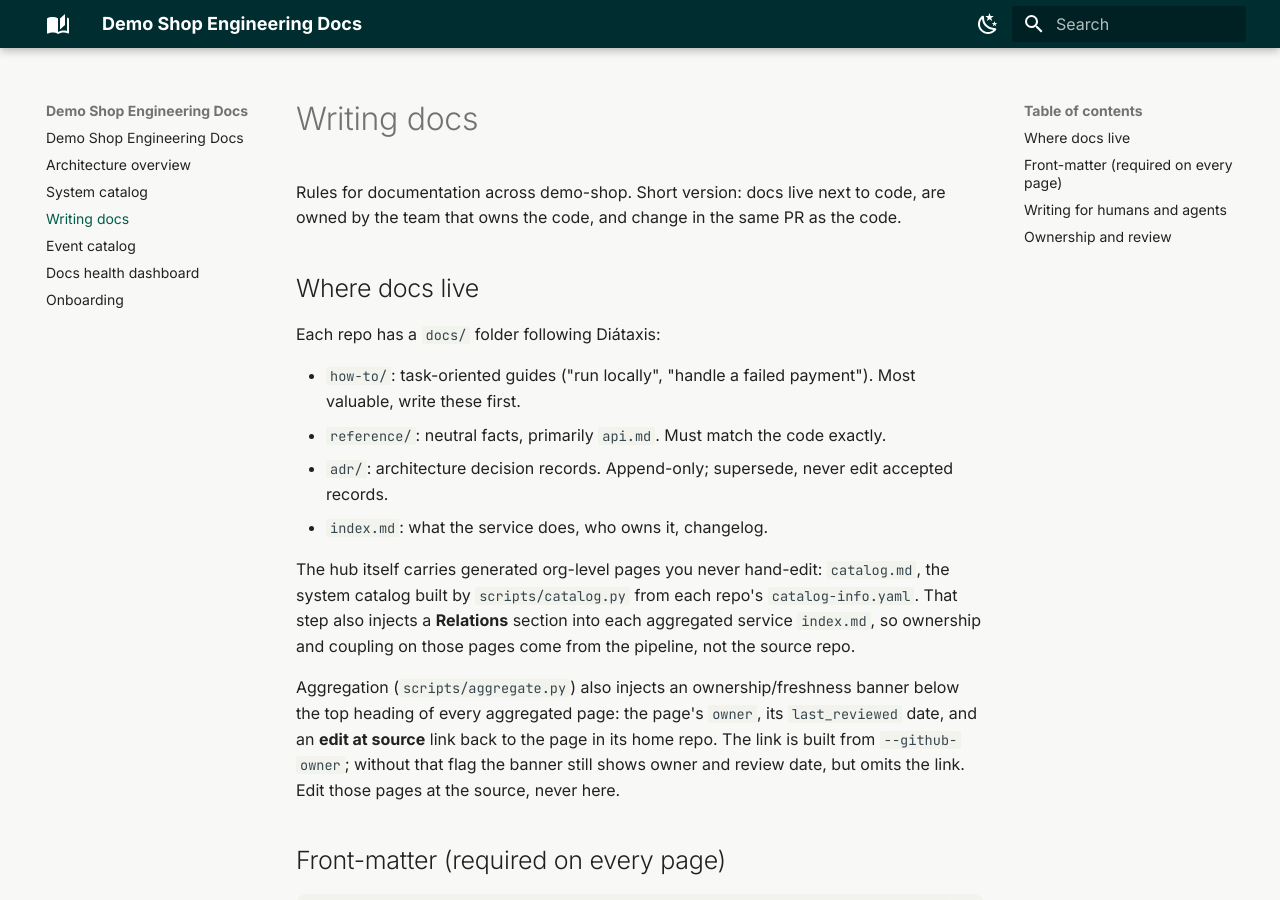
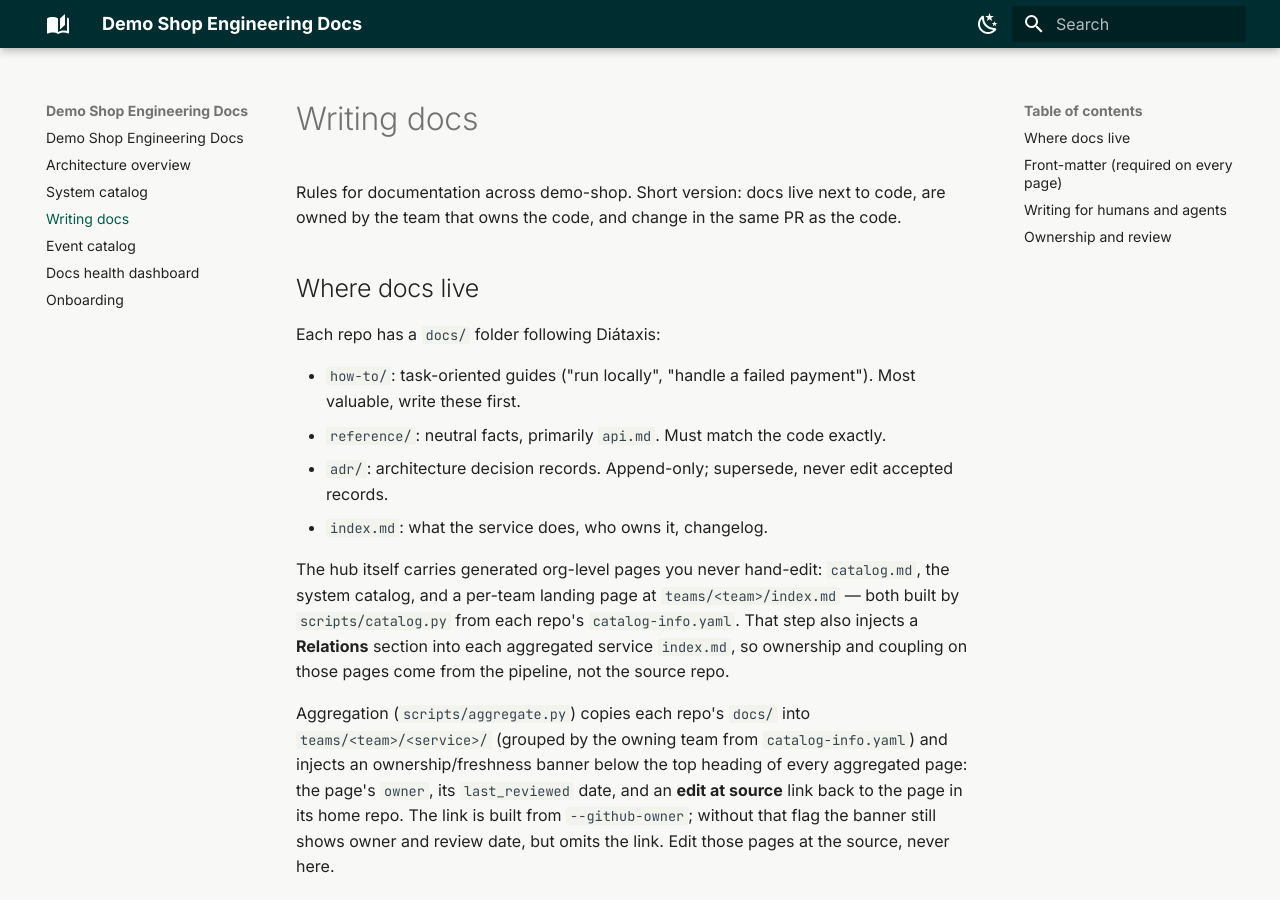
Before and after one commit to elmersson/poc-docs-hub, an MkDocs documentation site: the page built from docs/docs-guide.md, in a window 1280 px wide and 900 px high. Built offline with MkDocs 1.6.1 and Material for MkDocs 9.7.7, drawn with Linux system fonts in a browser that asks for light colours.

Commit message:
docs: update after #7
Reflect the by-team docs reorganization in the docs guide:
- catalog.py now also generates per-team landing pages at teams/<team>/index.md
- aggregate.py now copies repo docs into teams/<team>/<service>/, grouped by owner

Co-Authored-By: Claude Opus 4.8 (1M context) <noreply@anthropic.com>

```diff
--- a/docs/docs-guide.md
+++ b/docs/docs-guide.md
@@ -17,9 +17,9 @@ Each repo has a `docs/` folder following Diátaxis:
 - `adr/`: architecture decision records. Append-only; supersede, never edit accepted records.
 - `index.md`: what the service does, who owns it, changelog.
 
-The hub itself carries generated org-level pages you never hand-edit: `catalog.md`, the system catalog built by `scripts/catalog.py` from each repo's `catalog-info.yaml`. That step also injects a **Relations** section into each aggregated service `index.md`, so ownership and coupling on those pages come from the pipeline, not the source repo.
+The hub itself carries generated org-level pages you never hand-edit: `catalog.md`, the system catalog, and a per-team landing page at `teams/<team>/index.md` — both built by `scripts/catalog.py` from each repo's `catalog-info.yaml`. That step also injects a **Relations** section into each aggregated service `index.md`, so ownership and coupling on those pages come from the pipeline, not the source repo.
 
-Aggregation (`scripts/aggregate.py`) also injects an ownership/freshness banner below the top heading of every aggregated page: the page's `owner`, its `last_reviewed` date, and an **edit at source** link back to the page in its home repo. The link is built from `--github-owner`; without that flag the banner still shows owner and review date, but omits the link. Edit those pages at the source, never here.
+Aggregation (`scripts/aggregate.py`) copies each repo's `docs/` into `teams/<team>/<service>/` (grouped by the owning team from `catalog-info.yaml`) and injects an ownership/freshness banner below the top heading of every aggregated page: the page's `owner`, its `last_reviewed` date, and an **edit at source** link back to the page in its home repo. The link is built from `--github-owner`; without that flag the banner still shows owner and review date, but omits the link. Edit those pages at the source, never here.
 
 ## Front-matter (required on every page)
 
```
